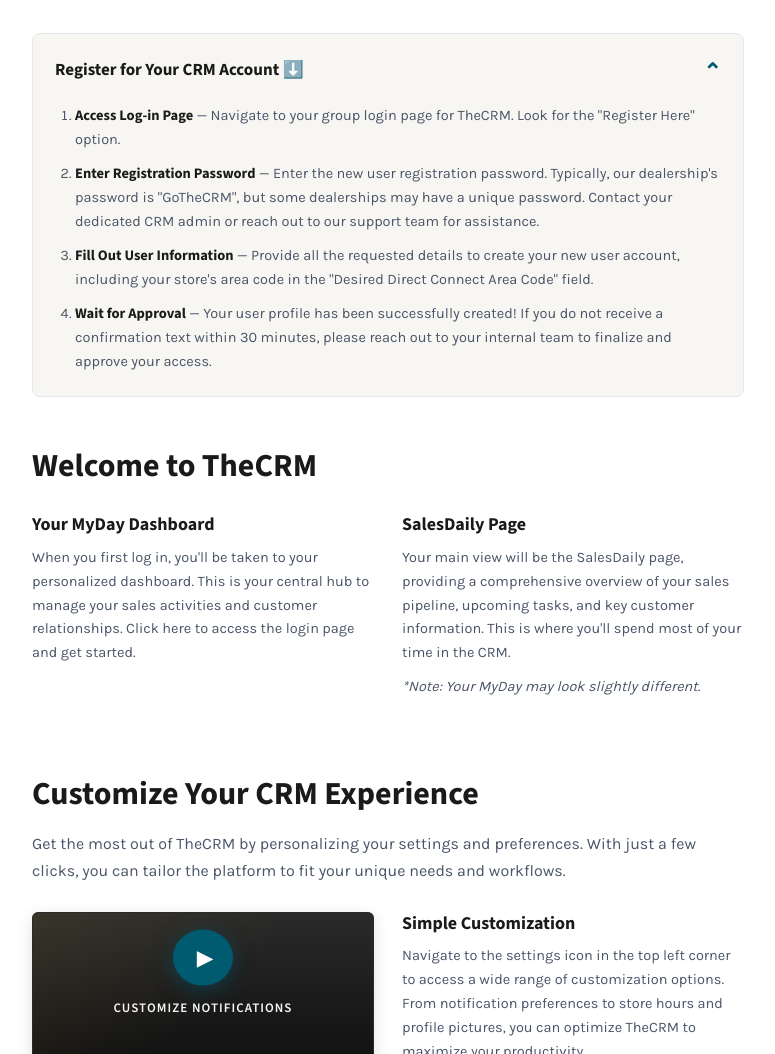
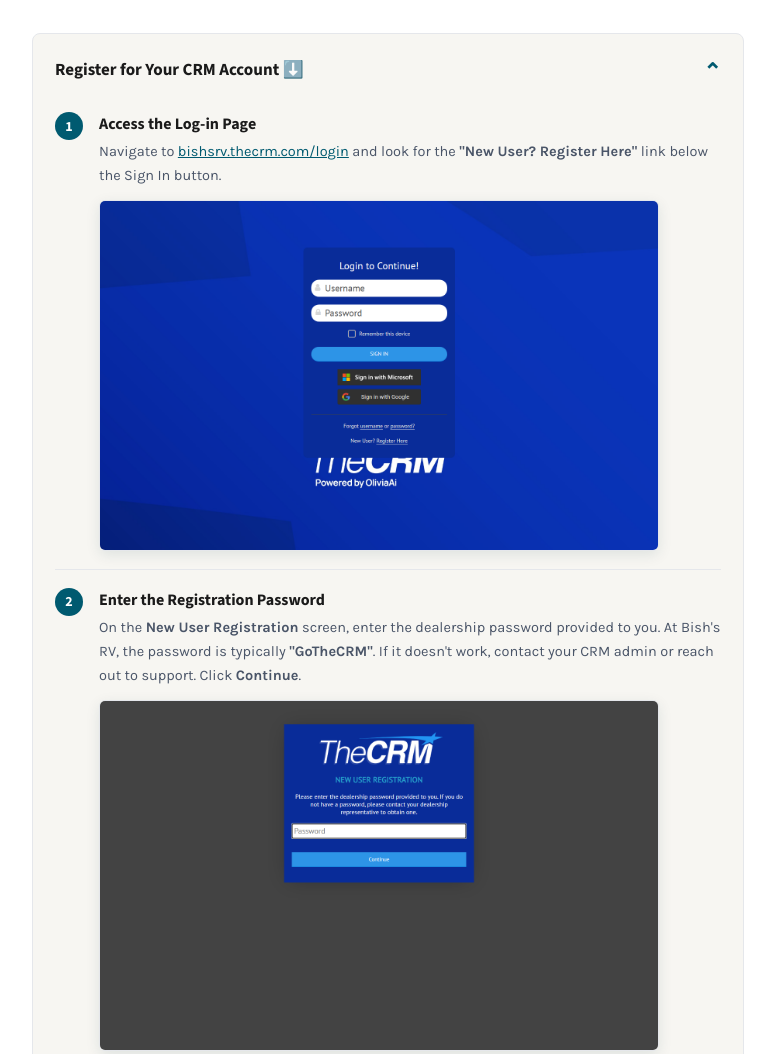
Before and after one commit to cbishopcrm/bishs-rv-onboarding, a website: page index.html in a window 1280 px wide. Shown: the part 416-1470 px from the top of the page, without its empty margins (252-1027 px from the left). Drawn offline with nearby package versions, Linux system fonts and the light colour scheme.

Commit message:
feat: add CRM registration screenshots for onboarding steps

```diff
--- a/index.html
+++ b/index.html
@@ -105,10 +105,41 @@
     transition: transform .2s;
   }
   details.register[open] summary::after { transform: rotate(180deg); }
-  details.register .reg-body { margin-top: 16px; font-size: 14.5px; color: var(--ink-2); }
-  details.register .reg-body ol { padding-left: 20px; }
-  details.register .reg-body li { margin-bottom: 10px; }
-  details.register .reg-body li strong { color: var(--ink); font-family: 'Source Sans 3', sans-serif; }
+  details.register .reg-body { margin-top: 18px; font-size: 14.5px; color: var(--ink-2); }
+  details.register .reg-body .reg-step {
+    display: grid;
+    grid-template-columns: 30px 1fr;
+    gap: 14px;
+    padding: 18px 0;
+    border-top: 1px solid var(--border);
+  }
+  details.register .reg-body .reg-step:first-child { border-top: none; padding-top: 6px; }
+  details.register .reg-body .reg-num {
+    width: 28px; height: 28px;
+    background: var(--brand);
+    color: #fff;
+    border-radius: 50%;
+    display: flex; align-items: center; justify-content: center;
+    font-weight: 800;
+    font-family: 'Source Sans 3', sans-serif;
+    font-size: 14px;
+  }
+  details.register .reg-body .reg-step h4 {
+    margin: 2px 0 6px;
+    font-size: 16px;
+    font-weight: 700;
+    color: var(--ink);
+    font-family: 'Source Sans 3', sans-serif;
+  }
+  details.register .reg-body .reg-step p { margin: 0 0 12px; }
+  details.register .reg-body .reg-step img {
+    width: 100%;
+    max-width: 560px;
+    border-radius: 6px;
+    border: 1px solid var(--border);
+    box-shadow: 0 4px 14px rgba(0, 58, 73, 0.10);
+    display: block;
+  }
 
   /* Section headings */
   main h2 {
@@ -312,12 +343,42 @@
   <details class="register" open>
     <summary>Register for Your CRM Account ⬇️</summary>
     <div class="reg-body">
-      <ol>
-        <li><strong>Access Log-in Page</strong> — Navigate to your group login page for TheCRM. Look for the "Register Here" option.</li>
-        <li><strong>Enter Registration Password</strong> — Enter the new user registration password. Typically, our dealership's password is "GoTheCRM", but some dealerships may have a unique password. Contact your dedicated CRM admin or reach out to our support team for assistance.</li>
-        <li><strong>Fill Out User Information</strong> — Provide all the requested details to create your new user account, including your store's area code in the "Desired Direct Connect Area Code" field.</li>
-        <li><strong>Wait for Approval</strong> — Your user profile has been successfully created! If you do not receive a confirmation text within 30 minutes, please reach out to your internal team to finalize and approve your access.</li>
-      </ol>
+
+      <div class="reg-step">
+        <div class="reg-num">1</div>
+        <div>
+          <h4>Access the Log-in Page</h4>
+          <p>Navigate to <a href="https://bishsrv.thecrm.com/login/" target="_blank" rel="noopener">bishsrv.thecrm.com/login</a> and look for the <strong>"New User? Register Here"</strong> link below the Sign In button.</p>
+          <img src="assets/step1-login.png" alt="TheCRM login page showing the Register Here link" loading="lazy" />
+        </div>
+      </div>
+
+      <div class="reg-step">
+        <div class="reg-num">2</div>
+        <div>
+          <h4>Enter the Registration Password</h4>
+          <p>On the <strong>New User Registration</strong> screen, enter the dealership password provided to you. At Bish's RV, the password is typically <strong>"GoTheCRM"</strong>. If it doesn't work, contact your CRM admin or reach out to support. Click <strong>Continue</strong>.</p>
+          <img src="assets/step2-register-password.png" alt="New User Registration password prompt" loading="lazy" />
+        </div>
+      </div>
+
+      <div class="reg-step">
+        <div class="reg-num">3</div>
+        <div>
+          <h4>Fill Out Your User Information</h4>
+          <p>Complete your profile — first/middle/last name, mobile phone, work email, store details, and so on. Be sure to enter your store's area code in the <em>"Desired DirectConnect Area Code"</em> field. Then set your username and password and click <strong>Sign Up</strong>.</p>
+          <img src="assets/step3-user-info-form.png" alt="Fill In Your Profile form with user and store details" loading="lazy" />
+        </div>
+      </div>
+
+      <div class="reg-step">
+        <div class="reg-num">4</div>
+        <div>
+          <h4>Wait for Approval</h4>
+          <p>Your user profile has been created. If you do not receive a confirmation text within 30 minutes, reach out to your internal team to finalize and approve your access.</p>
+        </div>
+      </div>
+
     </div>
   </details>
 
```
Also changed, not shown: package.json (added, +24 -0 lines), scripts/capture.mjs (added, +71 -0 lines), assets/step1-login.png (added), assets/step2-register-password.png (added), assets/step3-user-info-form.png (added), 1 other file.
